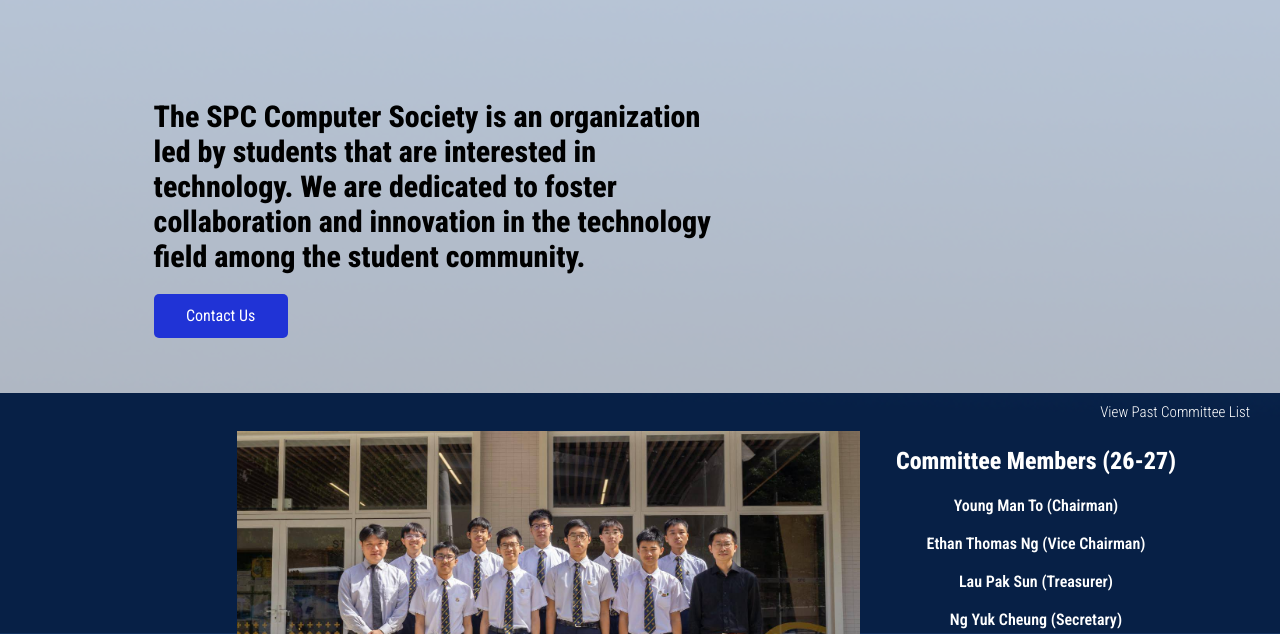
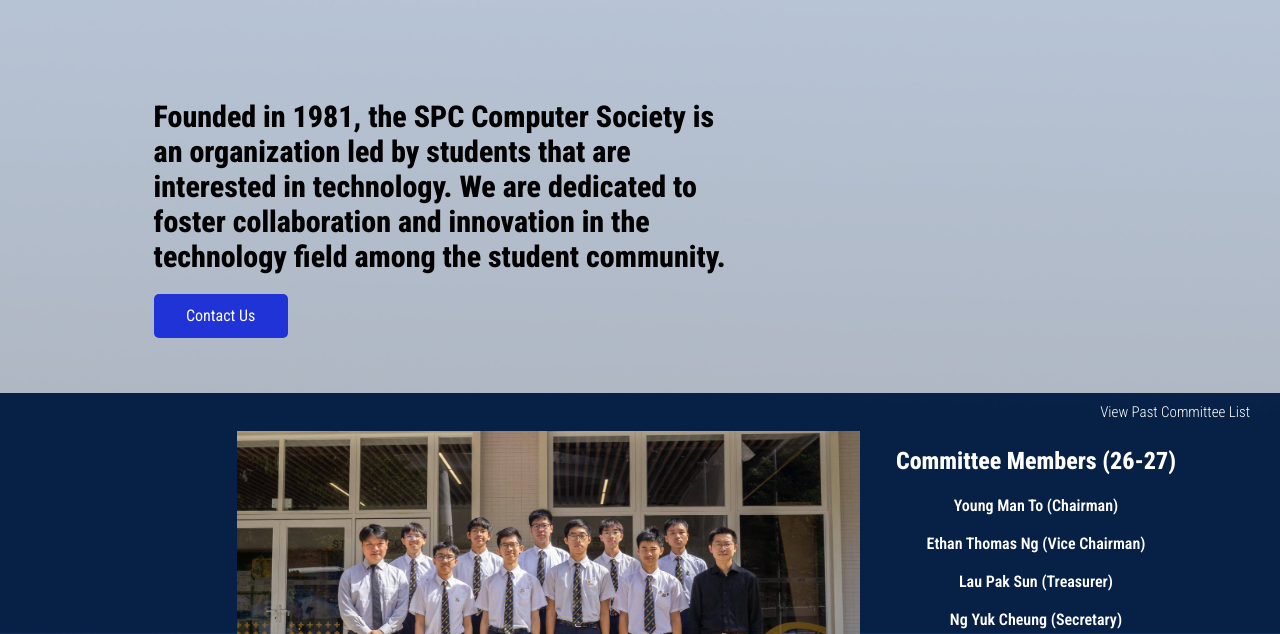
Before and after one commit to ComputerSocietySPC/ComputerSocietySPC.github.io, a plain HTML site: page aboutus.html in a window 1280 px wide. Shown: the part 166-800 px from the top of the page. Drawn offline with Linux system fonts and the light colour scheme.

Commit message:
Revise About Us content
just found out that compsoc is already 45 years old lol

```diff
--- a/aboutus.html
+++ b/aboutus.html
@@ -48,7 +48,7 @@
 
     <div class="maindiv2">
         <div class="maindiv2a">
-        <p class="p1">The SPC Computer Society is an organization led by students that are interested in technology. We are dedicated to foster collaboration and innovation in the technology field among the student community.
+        <p class="p1">Founded in 1981, the SPC Computer Society is an organization led by students that are interested in technology. We are dedicated to foster collaboration and innovation in the technology field among the student community.
         </p>
          <a class="cla" href="/contact.html">Contact Us</a>
           </div>
```
